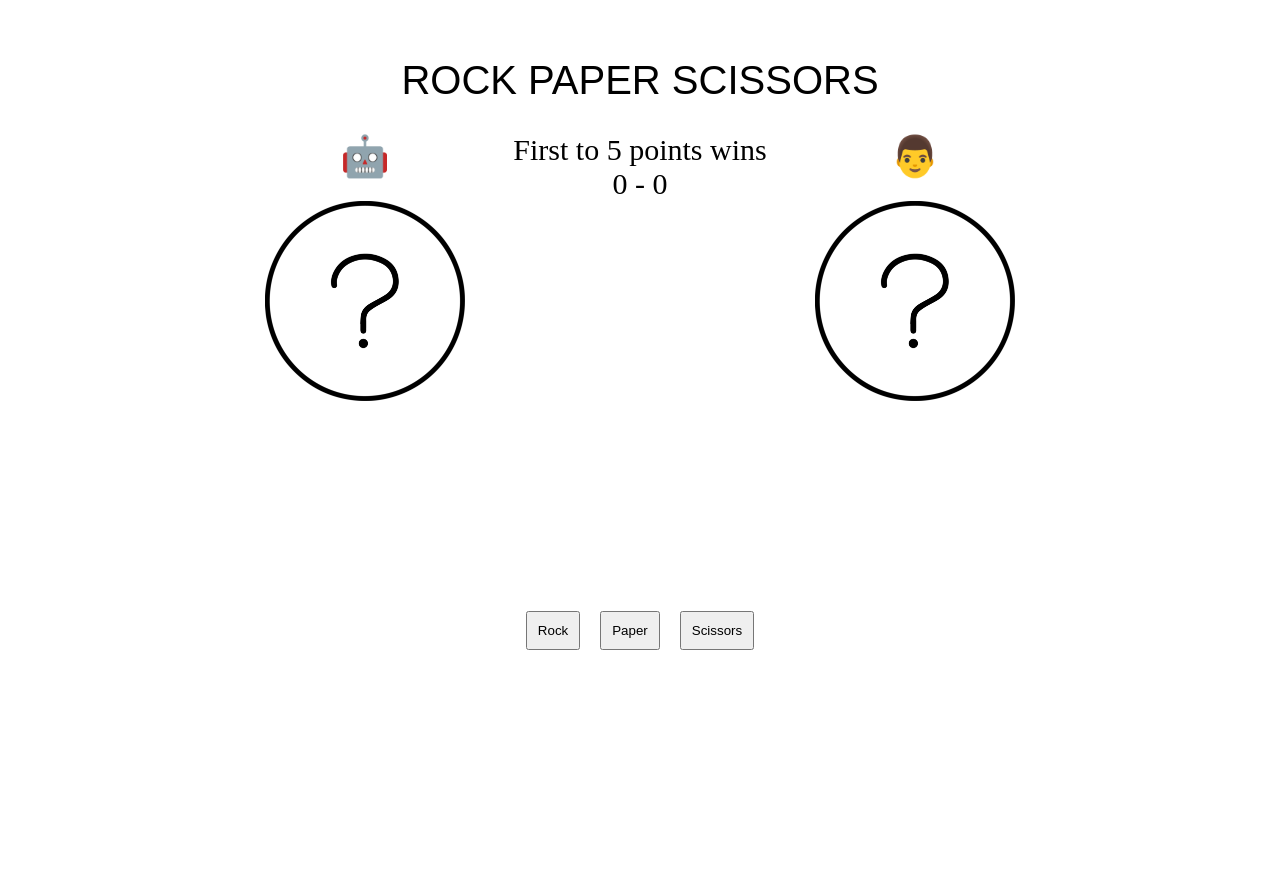
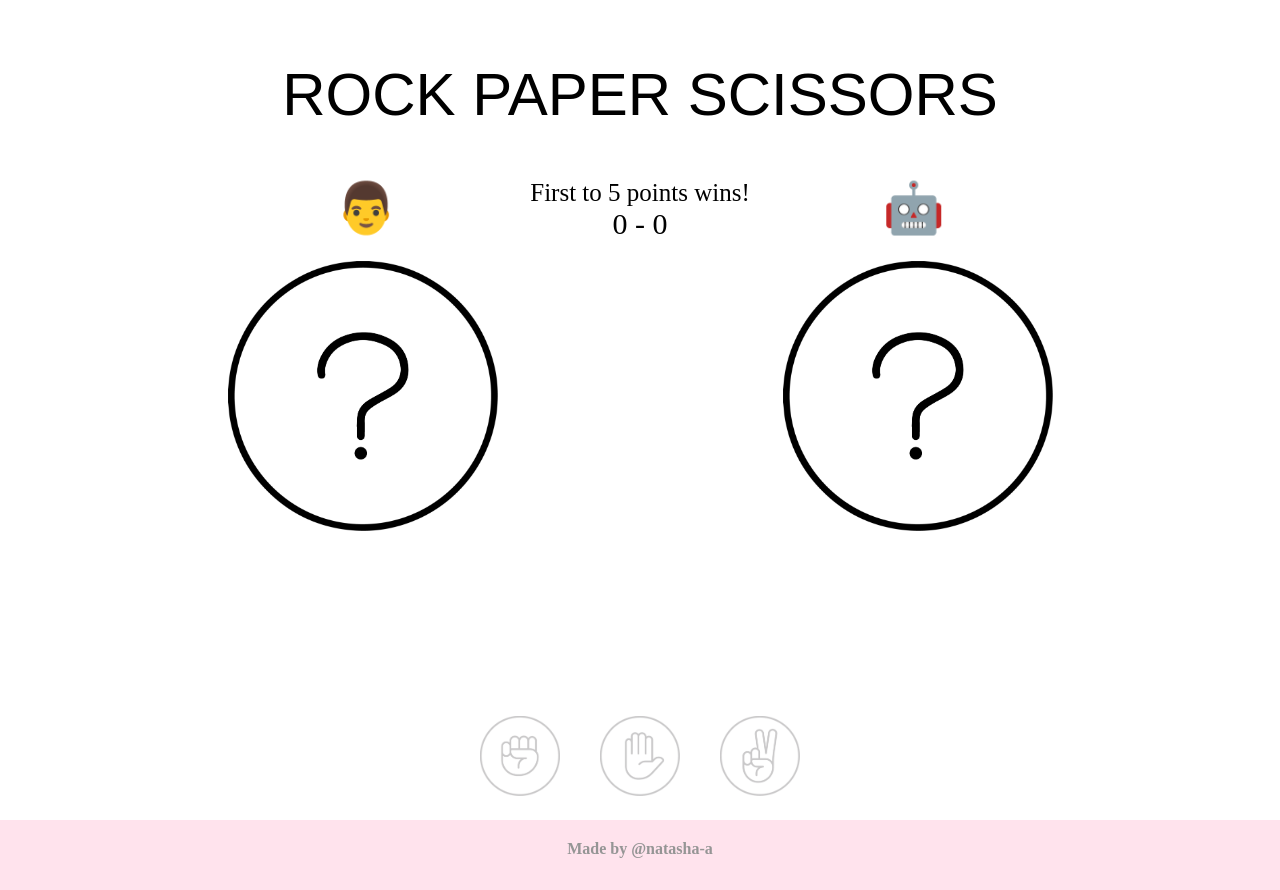
Before and after one commit to Natasha-A/rock-paper-scissors, a plain HTML site: page index.html in a window 1280 px wide. Before the commit the page ends 800 px from the top, so only its background shows below. Drawn offline with Linux system fonts and the light colour scheme.

Commit message:
button image assets and ui

```diff
--- a/index.html
+++ b/index.html
@@ -9,22 +9,23 @@
 
 </head>
 <body>
-  <section>
+  <section class="site">
+    <section class="content">
     <header>ROCK PAPER SCISSORS</header>
 
     <span class="titles">
-      <div id="cpuIcon">🤖</div>
+      <div id="pIcon">👨</div>
 
       <div class="item-2">
-        <div>First to 5 points wins</div>
+        <div>First to 5 points wins!</div>
         <div id="score">0 - 0</div>
       </div>
-      <div id="pIcon">👨</div>
+      <div id="cpuIcon">🤖</div>
     </span>
 
     <span class="gameIcons">
-      <img src="./assests/default_icon.png"/>
-      <img src="./assests/default_icon.png"/>
+      <img id="pImg" src="./assets/default_icon.png"/>
+      <img id="cImg" src="./assets/default_icon.png"/>
     </span>
 
     <span class="results">
@@ -33,12 +34,14 @@
     </span>
 
     <span class="rps-buttons">
-      <button id="rock-btn">Rock</button>
-      <button id="paper-btn">Paper</button>
-      <button id="scissors-btn">Scissors</button>
+      <button id="rock-btn"><img src="./assets/rock/rock-outline.png"/></button>
+      <button id="paper-btn"><img src="./assets/paper/paper-outline.png"/></button>
+      <button id="scissors-btn"><img src="./assets/scissors/scissors-outline.png"/></button>
     </span>
   </section>
+  <footer>Made by @natasha-a</footer>
 
+  </section>
   <script src="./script.js"></script>
 
 </body>
--- a/script.js
+++ b/script.js
@@ -11,34 +11,48 @@ function computerPlay() {
     between user and computer selections arguments */
 function playRound(playerSelection, computerSelection) {
   let outcomeText = "";
+  var playerImg = document.getElementById("pImg");
+  var computerImg = document.getElementById("cImg")
 
   if (playerSelection === "rock") {
+    playerImg.src = "./assets/rock/rock-color.png"
     if (computerSelection === "scissors") {
-      outcomeText = "You win!"
+      cImg.src = "./assets/scissors/scissors-color.png"
+      outcomeText = "You win! Rock beats scissors."
 
     } else if (computerSelection === "paper") {
+      cImg.src = "./assets/paper/paper-color.png"
       outcomeText = "Oh no, you lost! Paper beats rock.";
     } else {
+      cImg.src = "./assets/rock/rock-color.png"
       outcomeText = "It's a tie!"
     }
   }
 
   if (playerSelection === "scissors") {
+    playerImg.src = "./assets/scissors/scissors-color.png"
     if (computerSelection === "paper") {
+      computerImg.src = "./assets/paper/paper-color.png"
       outcomeText = "You win! Scissors beats paper."
     } else if (computerSelection === "rock") {
+      computerImg.src = "./assets/rock/rock-color.png"
       outcomeText = "Oh no, you lost! Rock beats scissors."
     } else {
+      computerImg.src = "./assets/scissors/scissors-color.png"
       outcomeText = "It's a tie!"
     }
   }
 
   if (playerSelection === "paper") {
+    playerImg.src = "./assets/paper/paper-color.png"
     if (computerSelection === "rock") {
+      computerImg.src = "./assets/rock/rock-color.png"
       outcomeText = "You win! Paper beats rock."
     } else if (computerSelection === "scissors") {
+      computerImg.src = "./assets/scissors/scissors-color.png"
       outcomeText = "Oh no, you lost! Scissors beats paper."
     } else {
+      computerImg.src = "./assets/paper/paper-color.png"
       outcomeText = "It's a tie!"
     }
   }
@@ -49,6 +63,8 @@ function playRound(playerSelection, computerSelection) {
 function gameLoop() {
   let playerSelection = null;
   let computerSelection = null;
+  var playerImg = document.getElementById("pImg");
+  var computerImg = document.getElementById("cImg")
   let result = "";
   let playerScore = 0;
   let computerScore = 0;
@@ -109,6 +125,8 @@ function gameLoop() {
         if (playAgain === "try again") {
           playerScore = 0;
           computerScore = 0;
+          playerImg.src = "./assets/default_icon.png"
+          computerImg.src = "./assets/default_icon.png"
           displayResult_Simple.textContent = "";
           displayResult_Detailed.textContent = "";
           displayScore.textContent = "0 - 0";
@@ -122,6 +140,8 @@ function gameLoop() {
         if (playAgain === "try again") {
           playerScore = 0;
           computerScore = 0;
+          playerImg.src = "./assets/default_icon.png"
+          computerImg.src = "./assets/default_icon.png"
           displayResult_Simple.textContent = "";
           displayResult_Detailed.textContent = "";
           displayScore.textContent = "0 - 0";
--- a/styles.css
+++ b/styles.css
@@ -1,29 +1,79 @@
-section {
+body {
+  margin:0;
+
+}
+.site {
   display: flex;
   align-items: center;
   justify-content: center;
   flex-direction: column;
   font-family: Raleway;
   font-weight: 200;
+  min-height: 100vh;
+
+}
+
+.content {
+  display: flex;
+  align-items: center;
+  justify-content: center;
+  flex-direction: column;
+  font-family: Raleway;
+  font-weight: 200;
+  flex: 1 1 auto;
+}
+
+footer {
+  padding: 20px;
+  font-weight:600;
+  background-color: rgb(255, 227, 237);
+  width: 100%;
+  text-align: center;
+  color: rgb(149, 149, 149);
+  height: 30px;
 }
 
 .titles {
   display: flex;
-  font-size: 30px;
-  width: 600px;
+  font-size: 25px;
+  font-weight: 200;
+  width: 610px;
   justify-content: space-between;
+  margin-top: 20px;
 
 }
 
+#score {
+  font-size: 30px;
+  font-weight: 300;
+}
+
 .gameIcons {
-  width: 750px;
+  width: 825px;
   display: flex;
   justify-content: space-between;
 }
 
+button {
+  background: none;
+	color: inherit;
+	border: none;
+	padding: 0;
+	font: inherit;
+	cursor: pointer;
+	outline: inherit;
+}
+
+button img {
+  max-width: 80px;
+  background-color: none;
+}
+
 .gameIcons img {
-  max-width: 200px;
+  margin-top: 20px;
+  max-width: 270px;
   display: flex;
+  object-fit: contain;
 }
 
 .titles .item-2 {
@@ -33,19 +83,18 @@ section {
 }
 
  #cpuIcon, #pIcon {
-  font-size: 40px;
+  font-size: 50px;
 }
 
 header {
-  font-size: 40px;
+  font-size: 60px;
   font-family: 'Raleway', sans-serif;
   font-weight: 300;
   padding: 30px;
-  margin-top: 20px;
+  margin-top: 30px;
 }
 
 .rps-buttons {
-  margin-top: 100px;
   display: flex;
   align-items: center;
   justify-content: center;
@@ -60,10 +109,12 @@ header {
   font-size: 30px;
   text-align: center;
   margin-top: 100px;
+  margin-bottom: 50px;
 }
 
 #result-1 {
   font-weight: 400;
+  margin-bottom: 15px;
 }
 
 #result-2 {
```
Also changed, not shown: assets/default_icon.png (renamed from assests/default_icon.png), assets/paper/paper-color.png (added), assets/paper/paper-outline.png (added), assets/rock/rock-color.png (added), assets/rock/rock-outline.png (added), assets/scissors/scissors-color.png (added), assets/scissors/scissors-outline.png (added).
